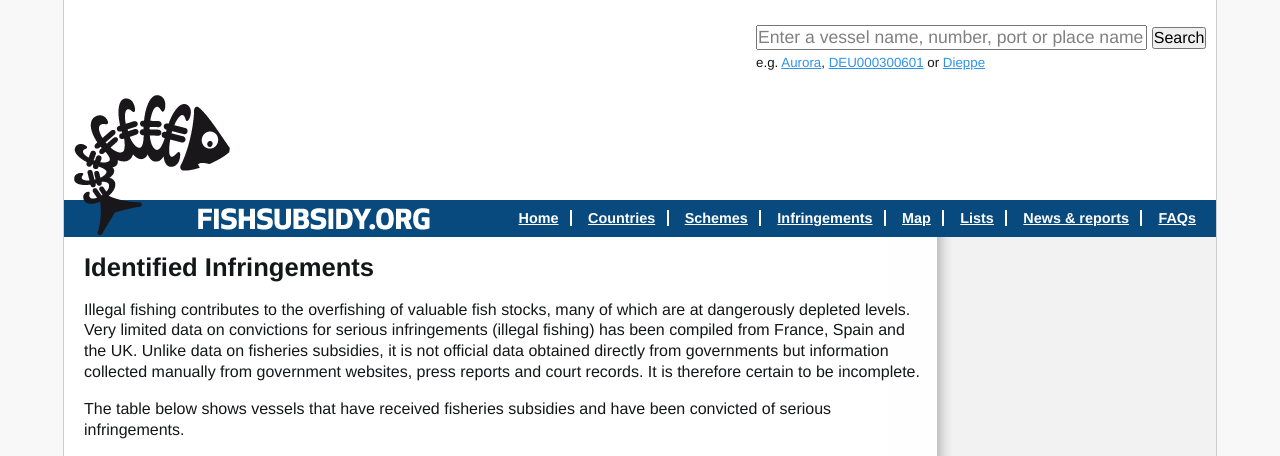
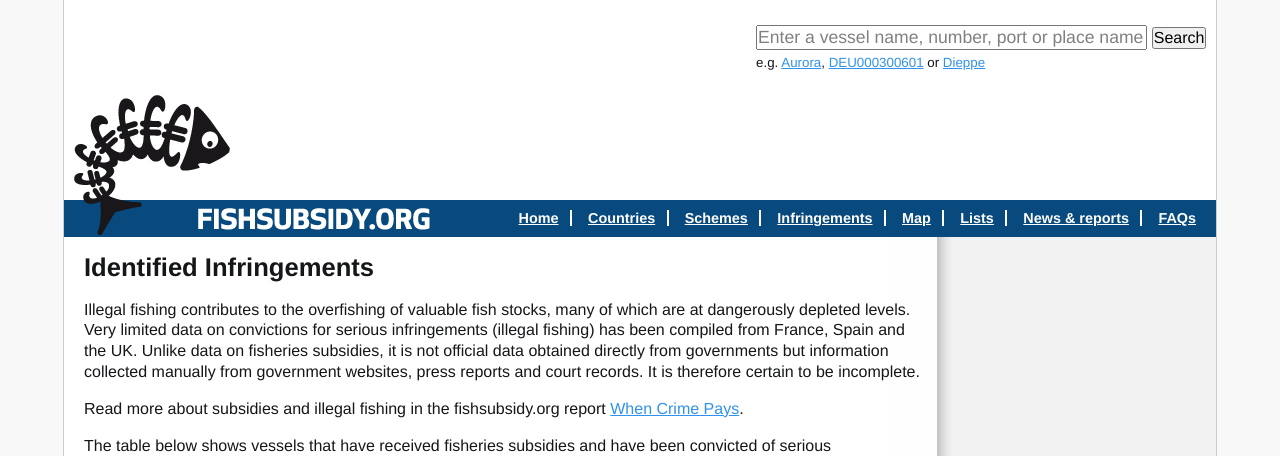
Before and after one commit to eutransparency/Fish-Subsidy, a Django app: template web/data/templates/infringements.html in a window 1280 px wide. Shown: the part 37-493 px from the top of the page. Run offline with Django 3.2, Linux system fonts and the light colour scheme; the template is opened without the code that fills it, so the values that code supplies are empty; parts of the project's set-up code (start-up, migrations or seed data) failed here and were passed over.

Commit message:
Fixes #6, link to feature on infringements page

```diff
--- a/web/data/templates/infringements.html
+++ b/web/data/templates/infringements.html
@@ -18,6 +18,8 @@ France, Spain and the UK. Unlike data on fisheries subsidies, it is not
 official data obtained directly from governments but information collected
 manually from government websites, press reports and court records. It is
 therefore certain to be incomplete.</p>
+
+<p>Read more about subsidies and illegal fishing in the fishsubsidy.org report <a href="http://fishsubsidy.org/news/features/iuu/">When Crime Pays</a>.</p>
 
 <p>The table below shows vessels that have received fisheries subsidies and
 have been convicted of serious infringements.</p>
```
